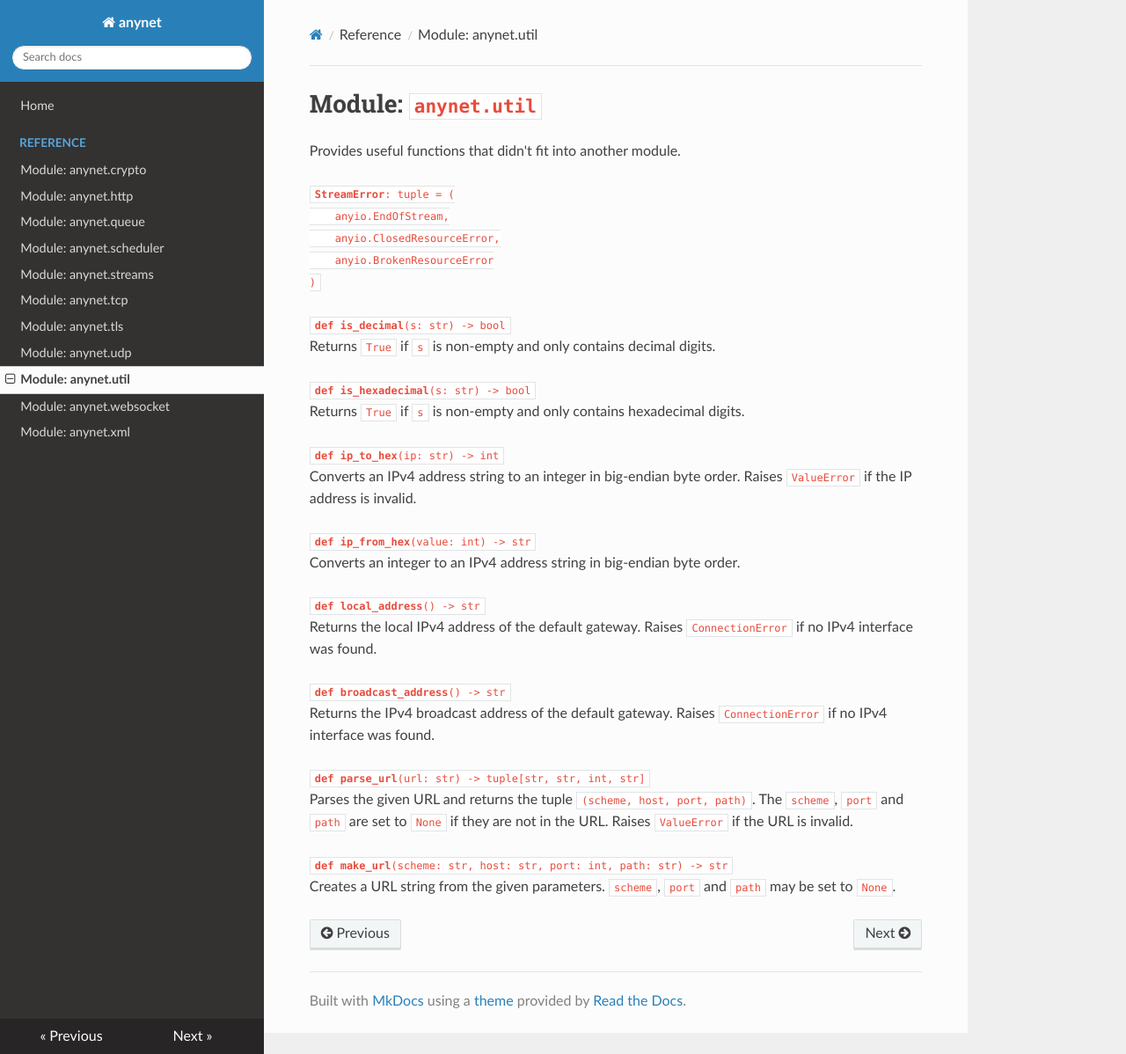
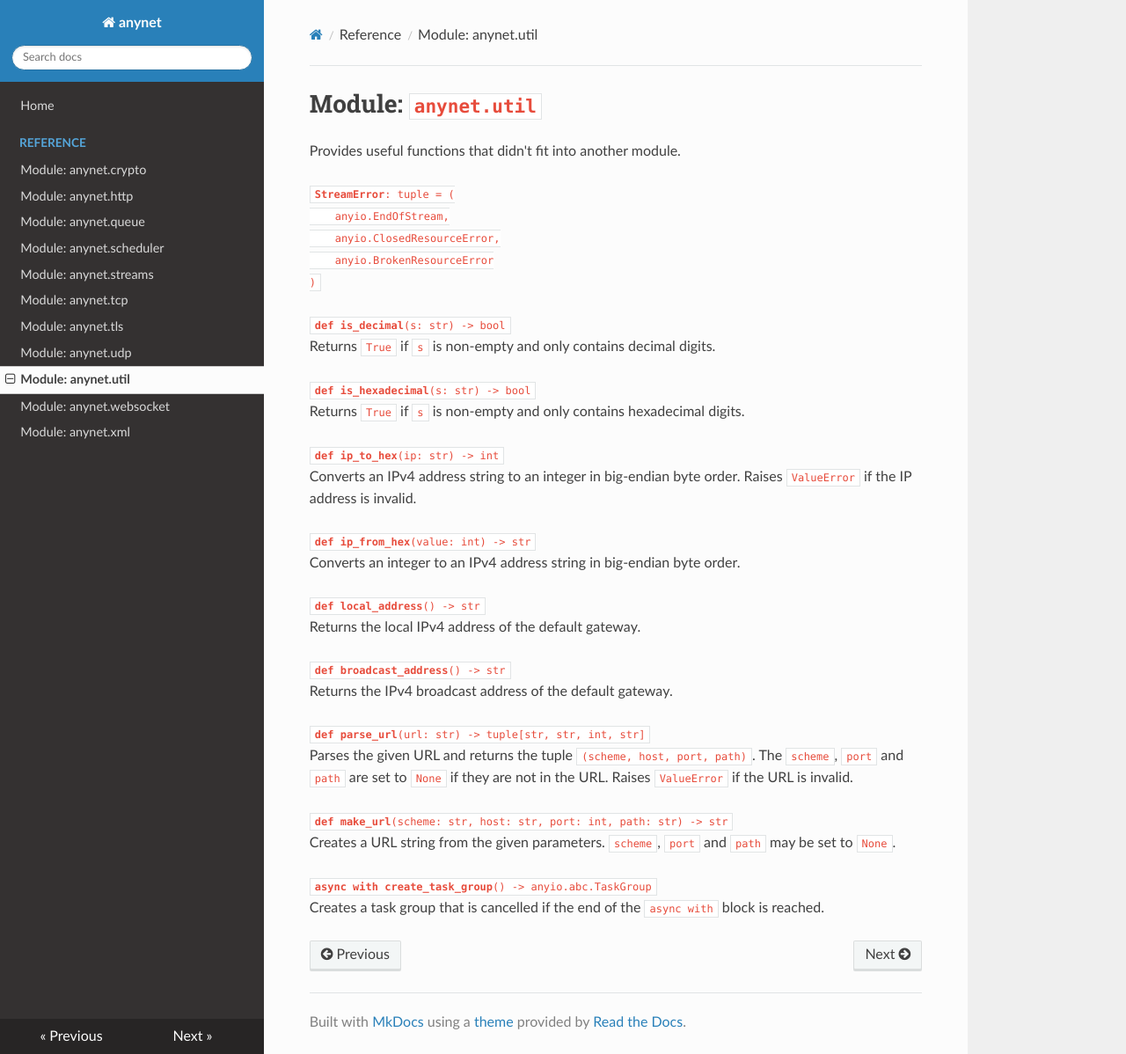
Before and after one commit to kinnay/anynet, an MkDocs documentation site: the page built from docs/reference/util.md, in a window 1280 px wide and 1198 px high. Shown: the whole window at 88% size. Built offline with MkDocs 1.6.1, drawn with Linux system fonts in a browser that asks for light colours; nearby versions of some CDN libraries.

Commit message:
Update documentation and pin anyio major version

```diff
--- a/docs/reference/util.md
+++ b/docs/reference/util.md
@@ -22,13 +22,16 @@
 <span class="docs">Converts an integer to an IPv4 address string in big-endian byte order.</span>
 
 <code>**def local_address**() -> str</code><br>
-<span class="docs">Returns the local IPv4 address of the default gateway. Raises `ConnectionError` if no IPv4 interface was found.</span>
+<span class="docs">Returns the local IPv4 address of the default gateway.</span>
 
 <code>**def broadcast_address**() -> str</code><br>
-<span class="docs">Returns the IPv4 broadcast address of the default gateway. Raises `ConnectionError` if no IPv4 interface was found.</span>
+<span class="docs">Returns the IPv4 broadcast address of the default gateway.</span>
 
 <code>**def parse_url**(url: str) -> tuple[str, str, int, str]</code><br>
 <span class="docs">Parses the given URL and returns the tuple `(scheme, host, port, path)`. The `scheme`, `port` and `path` are set to `None` if they are not in the URL. Raises `ValueError` if the URL is invalid.</span>
 
 <code>**def make_url**(scheme: str, host: str, port: int, path: str) -> str</code><br>
 <span class="docs">Creates a URL string from the given parameters. `scheme`, `port` and `path` may be set to `None`.</span>
+
+<code>**async with create_task_group**() -> anyio.abc.TaskGroup</code><br>
+<span class="docs">Creates a task group that is cancelled if the end of the `async with` block is reached.</span>
--- a/setup.py
+++ b/setup.py
@@ -8,7 +8,7 @@
 
 setuptools.setup(
 	name = "anynet",
-	version = "0.0.15",
+	version = "0.0.16",
 	description = "Networking library based on anyio",
 	long_description = long_description,
 	author = "Yannik Marchand",
@@ -18,7 +18,7 @@
 	license = "MIT",
 
 	install_requires=[
-		"anyio >= 3.1.0",
+		"anyio ~= 3.1.0",
 		"cryptography",
 		"pyopenssl",
 		"netifaces",
```
Also changed, not shown: docs/reference/http.md (+7 -7 lines), docs/reference/scheduler.md (+1 -1 lines), docs/reference/tls.md (+1 -1 lines), 1 other file.
